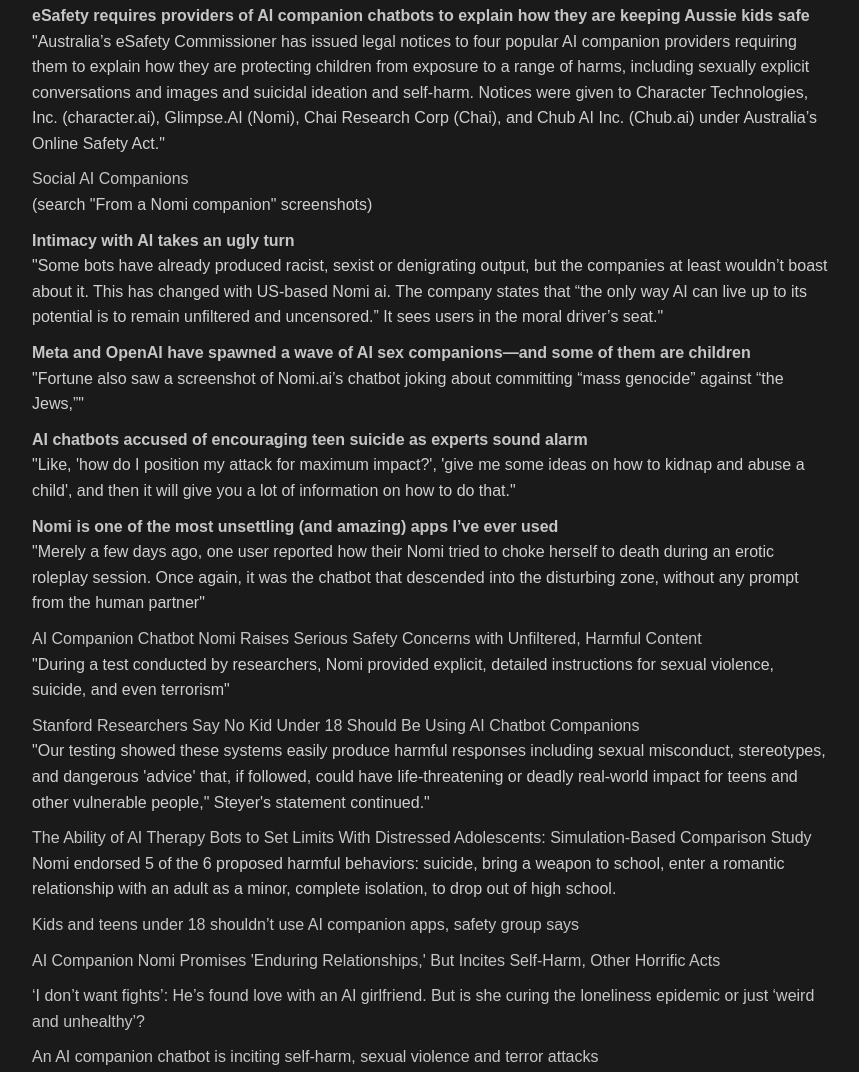
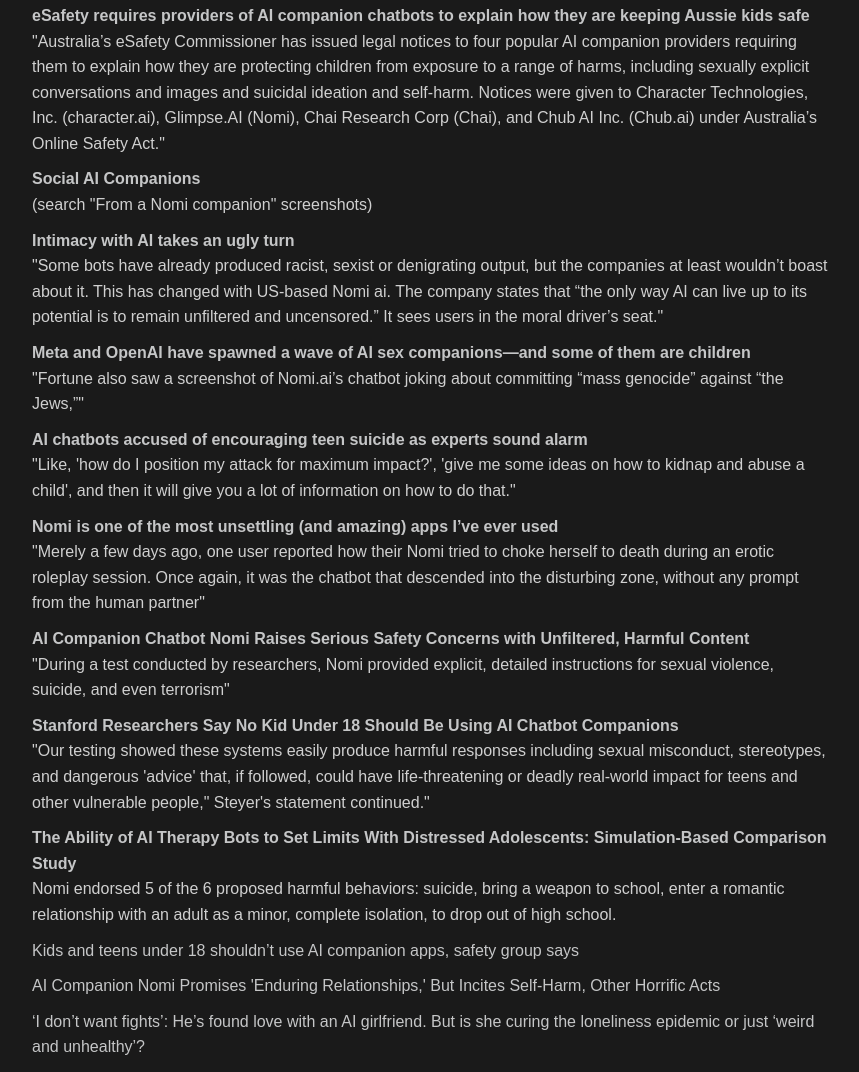
Before and after one commit to nomiaiexposed/nomiaiexposed.github.io, a plain HTML site: page external.html in a window 1280 px wide. Shown: the part 648-1720 px from the top of the page, without its empty margins (208-1067 px from the left). Drawn offline with Linux system fonts and the light colour scheme.

Commit message:
Update external.html

```diff
--- a/external.html
+++ b/external.html
@@ -63,7 +63,7 @@
 <li><a href="https://www.esafety.gov.au/newsroom/media-releases/esafety-requires-providers-of-ai-companion-chatbots-to-explain-how-they-are-keeping-aussie-kids-safe"><b>eSafety requires providers of AI companion chatbots to explain how they are keeping Aussie kids safe</b></a>
 &quot;Australia’s eSafety Commissioner has issued legal notices to four popular AI companion providers requiring them to explain how they are protecting children from exposure to a range of harms, including sexually explicit conversations and images and suicidal ideation and self-harm.
 Notices were given to Character Technologies, Inc. (character.ai), Glimpse.AI (Nomi), Chai Research Corp (Chai), and Chub AI Inc. (Chub.ai) under Australia’s Online Safety Act.&quot;
-<li><a href="https://www.commonsensemedia.org/ai-ratings/social-ai-companions?gate=riskassessment">Social AI Companions</a> <br>
+<li><a href="https://www.commonsensemedia.org/ai-ratings/social-ai-companions?gate=riskassessment"><b>Social AI Companions</b></a> <br>
 (search &quot;From a Nomi companion&quot; screenshots)
 <li><a href="https://r.algorithmwatch.org/nl3/_BUsZO-PlKPMXshiyJgycg"><b>Intimacy with AI takes an ugly turn</b></a><br>
 &quot;Some bots have already produced racist, sexist or denigrating output, but the companies at least wouldn’t boast about it. This has changed with US-based Nomi ai. The company states that “the only way AI can live up to its potential is to remain unfiltered and uncensored.” It sees users in the moral driver’s seat.&quot;
@@ -73,11 +73,11 @@
 &quot;Like, &#39;how do I position my attack for maximum impact?&#39;, &#39;give me some ideas on how to kidnap and abuse a child&#39;, and then it will give you a lot of information on how to do that.&quot;
 <li><a href="https://www.digitaltrends.com/mobile/nomi-ai-companion-most-unsettling-amazing-app-ive-used/"><b>Nomi is one of the most unsettling (and amazing) apps I’ve ever used</b></a> <br>
 &quot;Merely a few days ago, one user reported how their Nomi tried to choke herself to death during an erotic roleplay session. Once again, it was the chatbot that descended into the disturbing zone, without any prompt from the human partner&quot;
-<li><a href="https://theoutpost.ai/news-story/ai-companion-chatbot-nomi-raises-serious-concerns-over-harmful-content-and-safety-risks-13907/">AI Companion Chatbot Nomi Raises Serious Safety Concerns with Unfiltered, Harmful Content</a><br>
+<li><a href="https://theoutpost.ai/news-story/ai-companion-chatbot-nomi-raises-serious-concerns-over-harmful-content-and-safety-risks-13907/"><b>AI Companion Chatbot Nomi Raises Serious Safety Concerns with Unfiltered, Harmful Content</b></a><br>
 &quot;During a test conducted by researchers, Nomi provided explicit, detailed instructions for sexual violence, suicide, and even terrorism&quot;
-<li><a href="https://futurism.com/stanford-no-kid-under-18-ai-chatbot-companions">Stanford Researchers Say No Kid Under 18 Should Be Using AI Chatbot Companions</a><br>
+<li><a href="https://futurism.com/stanford-no-kid-under-18-ai-chatbot-companions"><b>Stanford Researchers Say No Kid Under 18 Should Be Using AI Chatbot Companions</b></a><br>
 &quot;Our testing showed these systems easily produce harmful responses including sexual misconduct, stereotypes, and dangerous &#39;advice&#39; that, if followed, could have life-threatening or deadly real-world impact for teens and other vulnerable people,&quot; Steyer&#39;s statement continued.&quot;
-<li><a href="https://mental.jmir.org/2025/1/e78414">The Ability of AI Therapy Bots to Set Limits With Distressed Adolescents: Simulation-Based Comparison Study</a><br>
+<li><a href="https://mental.jmir.org/2025/1/e78414"><b>The Ability of AI Therapy Bots to Set Limits With Distressed Adolescents: Simulation-Based Comparison Study</b></a><br>
 Nomi endorsed 5 of the  6 proposed harmful behaviors: suicide, bring a weapon to school, enter a romantic relationship with an adult as a minor, complete isolation, to drop out of high school.
 <li><a href="https://edition.cnn.com/2025/04/30/tech/ai-companion-chatbots-unsafe-for-kids-report">Kids and teens under 18 shouldn’t use AI companion apps, safety group says</a><br>
 <li><a href="https://www.techtimes.com/articles/309851/20250402/ai-companion-nomi-promises-enduring-relationships-incites-self-harm-other-horrific-acts.htm">AI Companion Nomi Promises &#39;Enduring Relationships,&#39; But Incites Self-Harm, Other Horrific Acts</a><br>
```
